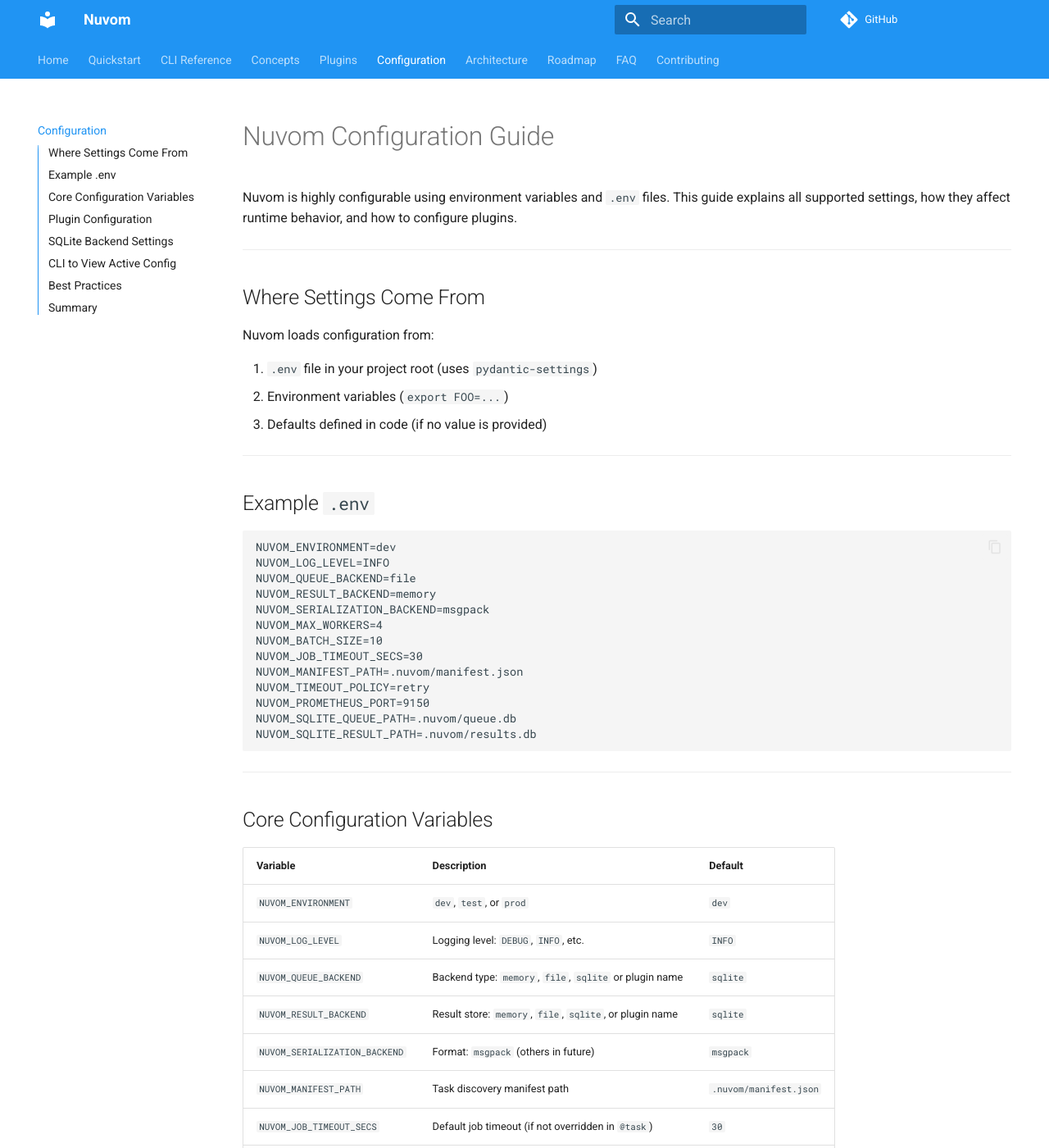
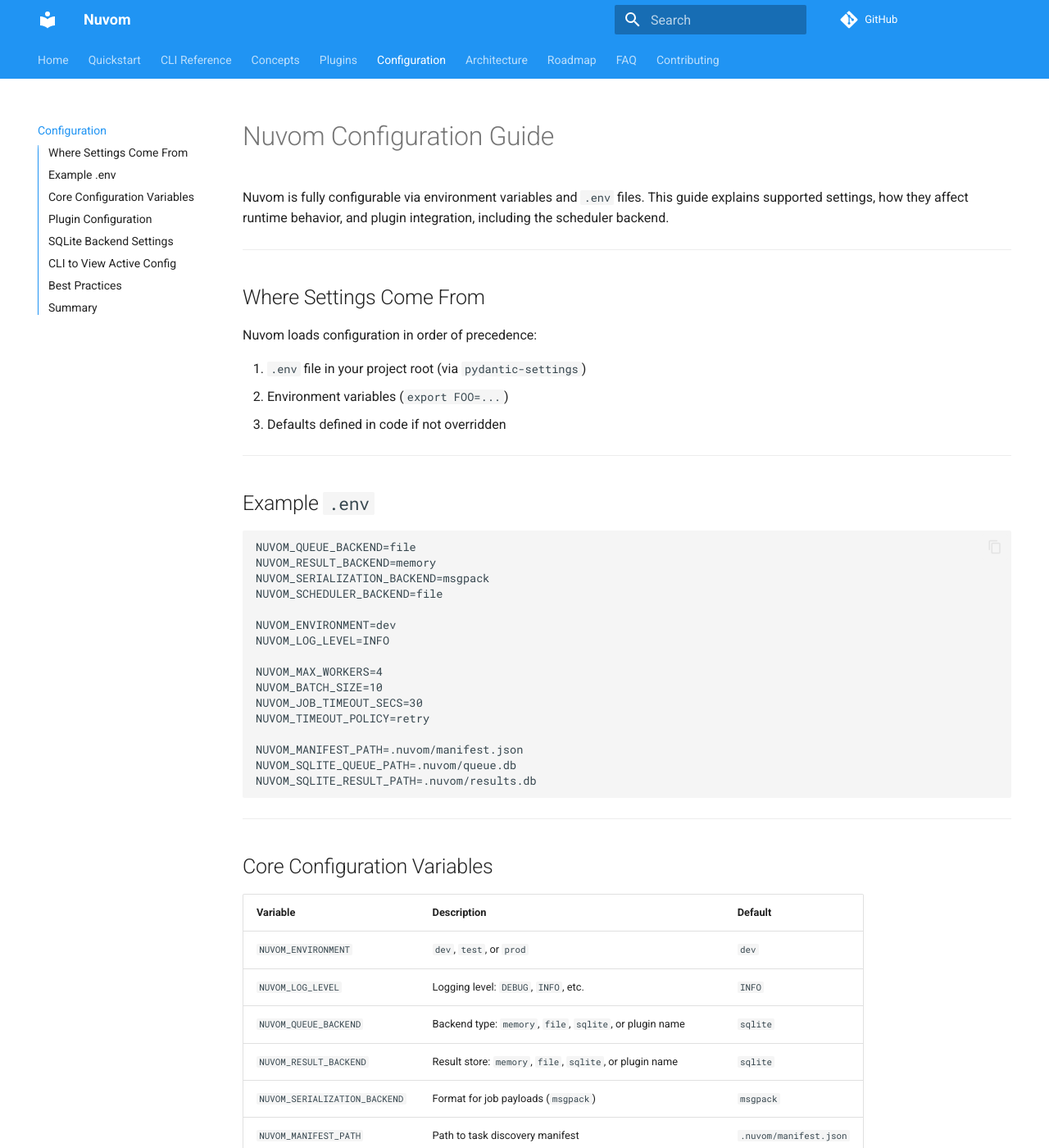
Before and after one commit to nahom-zewdu/Nuvom, an MkDocs documentation site: the page built from docs/configuration.md, in a window 1280 px wide and 1400 px high. Shown: the whole window at 82% size. Built offline with MkDocs 1.6.1 and Material for MkDocs 9.7.7, drawn with Linux system fonts in a browser that asks for light colours; comment, search, counter and statistics services are not loaded; some of the changed text lies outside the part shown.

Commit message:
doc: add doc for scheduling feature in configuration documentation

````diff
--- a/docs/configuration.md
+++ b/docs/configuration.md
@@ -1,33 +1,36 @@
 # Nuvom Configuration Guide
 
-Nuvom is highly configurable using environment variables and `.env` files. This guide explains all supported settings, how they affect runtime behavior, and how to configure plugins.
+Nuvom is fully configurable via environment variables and `.env` files. This guide explains supported settings, how they affect runtime behavior, and plugin integration, including the scheduler backend.
 
 ---
 
 ## Where Settings Come From
 
-Nuvom loads configuration from:
+Nuvom loads configuration in order of precedence:
 
-1. `.env` file in your project root (uses `pydantic-settings`)
+1. `.env` file in your project root (via `pydantic-settings`)
 2. Environment variables (`export FOO=...`)
-3. Defaults defined in code (if no value is provided)
+3. Defaults defined in code if not overridden
 
 ---
 
 ## Example `.env`
 
 ```env
-NUVOM_ENVIRONMENT=dev
-NUVOM_LOG_LEVEL=INFO
 NUVOM_QUEUE_BACKEND=file
 NUVOM_RESULT_BACKEND=memory
 NUVOM_SERIALIZATION_BACKEND=msgpack
+NUVOM_SCHEDULER_BACKEND=file
+
+NUVOM_ENVIRONMENT=dev
+NUVOM_LOG_LEVEL=INFO
+
 NUVOM_MAX_WORKERS=4
 NUVOM_BATCH_SIZE=10
 NUVOM_JOB_TIMEOUT_SECS=30
+NUVOM_TIMEOUT_POLICY=retry
+
 NUVOM_MANIFEST_PATH=.nuvom/manifest.json
-NUVOM_TIMEOUT_POLICY=retry
-NUVOM_PROMETHEUS_PORT=9150
 NUVOM_SQLITE_QUEUE_PATH=.nuvom/queue.db
 NUVOM_SQLITE_RESULT_PATH=.nuvom/results.db
 ```
@@ -36,36 +39,37 @@
 
 ## Core Configuration Variables
 
-| Variable                      | Description                                              | Default                |
-| ----------------------------- | -------------------------------------------------------- | ---------------------- |
-| `NUVOM_ENVIRONMENT`           | `dev`, `test`, or `prod`                                 | `dev`                  |
-| `NUVOM_LOG_LEVEL`             | Logging level: `DEBUG`, `INFO`, etc.                     | `INFO`                 |
-| `NUVOM_QUEUE_BACKEND`         | Backend type: `memory`, `file`, `sqlite` or plugin name           | `sqlite`               |
-| `NUVOM_RESULT_BACKEND`        | Result store: `memory`, `file`, `sqlite`, or plugin name | `sqlite`               |
-| `NUVOM_SERIALIZATION_BACKEND` | Format: `msgpack` (others in future)                     | `msgpack`              |
-| `NUVOM_MANIFEST_PATH`         | Task discovery manifest path                             | `.nuvom/manifest.json` |
-| `NUVOM_JOB_TIMEOUT_SECS`      | Default job timeout (if not overridden in `@task`)       | `30`                   |
-| `NUVOM_BATCH_SIZE`            | Jobs pulled at once per worker cycle                     | `10`                   |
-| `NUVOM_MAX_WORKERS`           | Number of worker threads to spawn                        | `4`                    |
-| `NUVOM_TIMEOUT_POLICY`        | Behavior on timeout: `retry`, `fail`, `ignore`           | `retry`                |
+| Variable                      | Description                                                   | Default                |
+| ----------------------------- | ------------------------------------------------------------- | ---------------------- |
+| `NUVOM_ENVIRONMENT`           | `dev`, `test`, or `prod`                                      | `dev`                  |
+| `NUVOM_LOG_LEVEL`             | Logging level: `DEBUG`, `INFO`, etc.                          | `INFO`                 |
+| `NUVOM_QUEUE_BACKEND`         | Backend type: `memory`, `file`, `sqlite`, or plugin name      | `sqlite`               |
+| `NUVOM_RESULT_BACKEND`        | Result store: `memory`, `file`, `sqlite`, or plugin name      | `sqlite`               |
+| `NUVOM_SERIALIZATION_BACKEND` | Format for job payloads (`msgpack`)                           | `msgpack`              |
+| `NUVOM_MANIFEST_PATH`         | Path to task discovery manifest                               | `.nuvom/manifest.json` |
+| `NUVOM_JOB_TIMEOUT_SECS`      | Default job timeout (unless overridden in `@task`)            | `30`                   |
+| `NUVOM_BATCH_SIZE`            | Jobs pulled per worker cycle                                  | `10`                   |
+| `NUVOM_MAX_WORKERS`           | Number of worker threads                                      | `4`                    |
+| `NUVOM_TIMEOUT_POLICY`        | Behavior on timeout: `retry`, `fail`, `ignore`                | `retry`                |
+| `NUVOM_SCHEDULER_BACKEND`     | Scheduler backend to use (`memory`, `redis`, `sqlite`, plugin) | `sqlite`               |
 
 ---
 
 ## Plugin Configuration
 
-Plugins are registered via `.nuvom_plugins.toml` in the root of your project.
+Plugins extend Nuvom dynamically and are registered via `.nuvom_plugins.toml`:
 
 ```toml
 [plugins]
 queue_backend = ["my_module:MyQueuePlugin"]
 result_backend = ["my_module:MyResultPlugin"]
+scheduler_backend = ["my_module:CustomSchedulerBackend"]
 monitoring = ["nuvom.plugins.monitoring.prometheus:PrometheusPlugin"]
 ```
 
-Use your `.env` to pass any plugin-specific values:
+Pass plugin-specific values via `.env`:
 
 ```env
-NUVOM_PROMETHEUS_PORT=9150
 MY_PLUGIN_AUTH_TOKEN=abc123
 ```
 
@@ -73,38 +77,37 @@
 
 ```python
 def start(self, settings):
-    port = settings.get("prometheus_port", 9150)
+    token = settings.get("auth_token", None)
 ```
 
 ---
 
 ## SQLite Backend Settings
 
-If you use the SQLite queue or result backend, configure paths:
+For SQLite backends:
 
 | Variable                   | Purpose                             | Default             |
 | -------------------------- | ----------------------------------- | ------------------- |
-| `NUVOM_SQLITE_QUEUE_PATH`  | SQLite file path for the job queue  | `.nuvom/queue.db`   |
+| `NUVOM_SQLITE_QUEUE_PATH`  | SQLite file path for job queue      | `.nuvom/queue.db`   |
 | `NUVOM_SQLITE_RESULT_PATH` | SQLite file path for result backend | `.nuvom/results.db` |
 
-Ensure the directories exist or Nuvom will create them automatically.
+Directories are created automatically if missing.
 
 ---
 
 ## CLI to View Active Config
 
-You can inspect current config at any time:
-
 ```bash
 nuvom config
 ```
 
-Output:
+Example output:
 
 ```text
 Environment: dev
-Queue Backend: file
+Queue Backend: sqlite
 Result Backend: sqlite
+Scheduler Backend: sqlite
 Max Workers: 4
 Batch Size: 10
 Manifest Path: .nuvom/manifest.json
@@ -115,22 +118,18 @@
 
 ## Best Practices
 
-* Commit a `.env.example` file for contributors
-* Don’t hardcode secrets or plugin tokens
-* Keep `.env` out of version control (`.gitignore`)
-* Use `dotenv` or OS environment overrides in CI/CD
+* Commit `.env.example` for contributors
+* Keep secrets out of version control (`.gitignore`)
+* Override values in CI/CD via environment variables
+* Use scheduler backends that match your production workload
+* Verify configuration with `nuvom config`
 
 ---
 
 ## Summary
 
-Nuvom gives you full control over how it runs, queues jobs, stores results, and loads plugins — all through a clean `.env` and TOML-based system.
+Nuvom gives developers clean, predictable, and extensible control over runtime behavior, queuing, results, plugins, and scheduling via a single scheduler backend variable.
 
-You can:
+> Developer-first, predictable, and professional configuration.
 
-* Swap backends without changing code
-* Override runtime behavior with simple settings
-* Pass config to your own plugins
-* Use the CLI to verify current values
-
-> Simple configs. Powerful control.
+---
````
